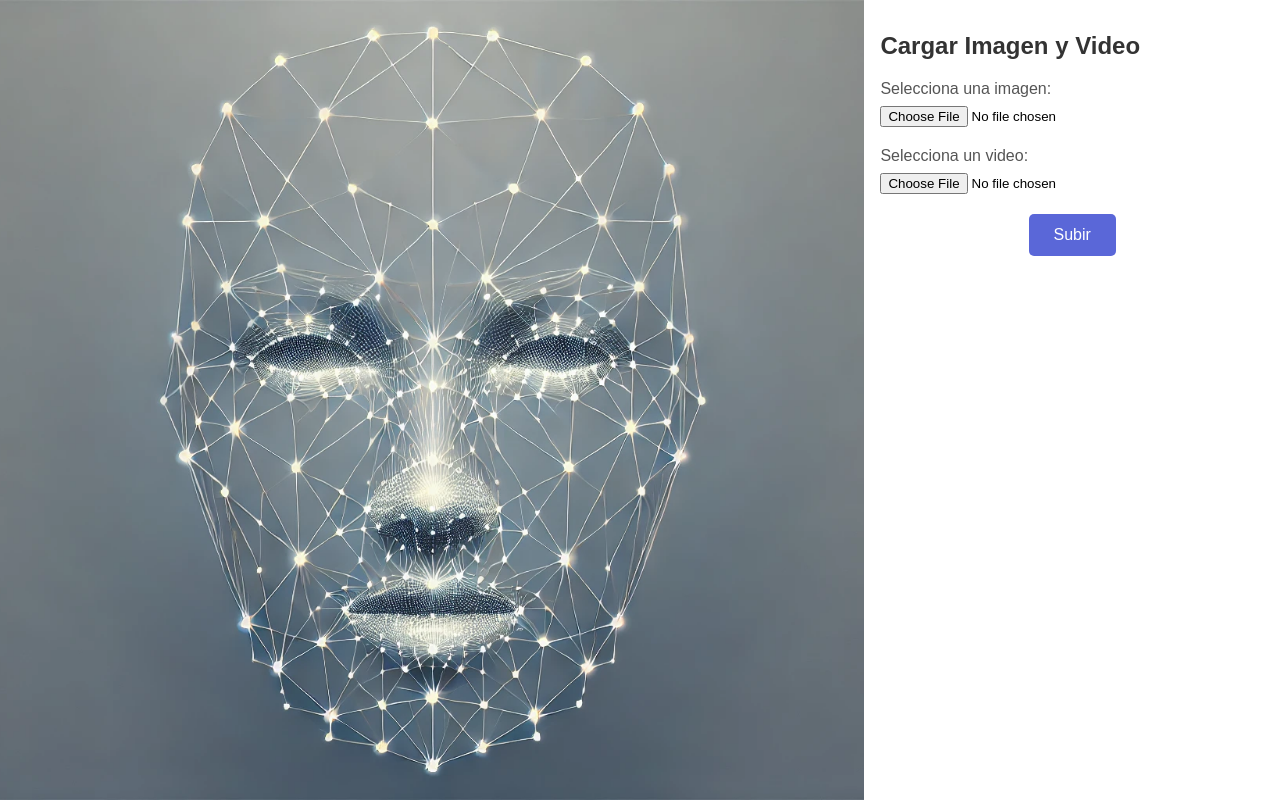
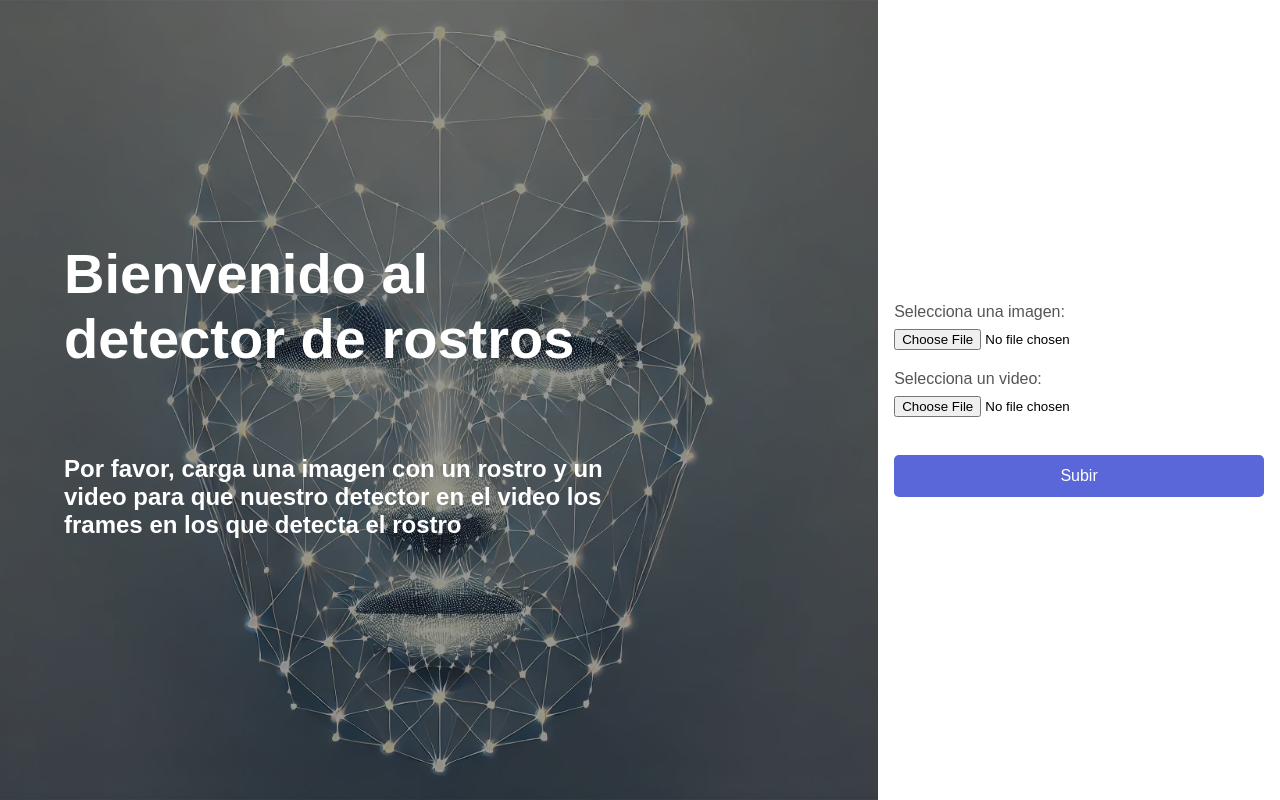
Before and after one commit to mikhers/proyecto-ian, a plain HTML site: page Frontend/index.html in a window 1280 px wide. Drawn offline with Linux system fonts and the light colour scheme.

Commit message:
styles: texto informativo en el banner, centrado del formulario

```diff
--- a/Frontend/css/style.css
+++ b/Frontend/css/style.css
@@ -16,12 +16,54 @@ body {
 }
 
 .home-sec > div:first-child {
+  position: relative; /* Necesario para que el overlay funcione */
   height: 100vh;
   width: 100%;
+  background-image: url('../img/2.jpg');
+  background-repeat: no-repeat;
+  background-position: center;
+  background-size: cover;
+  display: flex;
+  flex-direction: column;
+  justify-content: center;
+  align-items: start;
+  gap: 4rem;
+  padding: 4rem;
+}
+
+.home-sec > div:first-child::before {
+  content: ''; /* Necesario para mostrar el pseudo-elemento */
+  position: absolute;
+  top: 0;
+  left: 0;
+  width: 100%;
+  height: 100%;
+  background-color: rgba(0, 0, 0, 0.4); /* Color oscuro con opacidad */
+  z-index: 1; /* Asegura que el overlay esté por encima del fondo */
+}
+
+.home-sec > div:first-child * {
+  position: relative; /* Asegura que el contenido esté por encima del overlay */
+  z-index: 2;
+  color: #fff;
+}
+
+.home-sec > div:first-child h1 {
+  font-size: 3.5rem;
+  text-align: start;
+  width: 80%;
+}
+.home-sec > div:first-child h2 {
+  font-size: 1.5rem;
+  text-align: start;
+  width: 80%;
 }
 
 .home-sec > div:last-child {
   width: 600px;
+  display: flex;
+  flex-direction: column;
+  justify-content: space-evenly;
 }
 
 .home-sec > div:first-child img {
--- a/Frontend/index.html
+++ b/Frontend/index.html
@@ -11,11 +11,14 @@
       <!-- Contenedor del formulario -->
       <section class="home-sec">
         <div>
-          <img src="img/2.jpg" alt="banner" />
+          <h1>Bienvenido al detector de rostros</h1>
+          <h2>
+            Por favor, carga una imagen con un rostro y un video para que
+            nuestro detector en el video los frames en los que detecta el rostro
+          </h2>
         </div>
 
         <div class="upload-container">
-          <h1>Cargar Imagen y Video</h1>
           <form id="upload-form">
             <div class="file-input">
               <label for="image">Selecciona una imagen:</label>
@@ -25,7 +28,8 @@
               <label for="video">Selecciona un video:</label>
               <input type="file" id="video" accept="video/*" required />
             </div>
-            <button type="submit">Subir</button>
+            <br>
+            <button style='width: 100%;' type="submit">Subir</button>
           </form>
         </div>
       </section>
```
